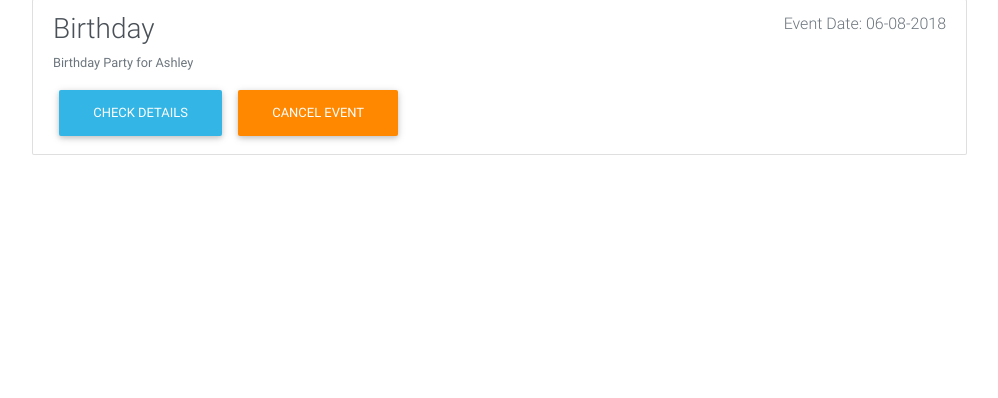
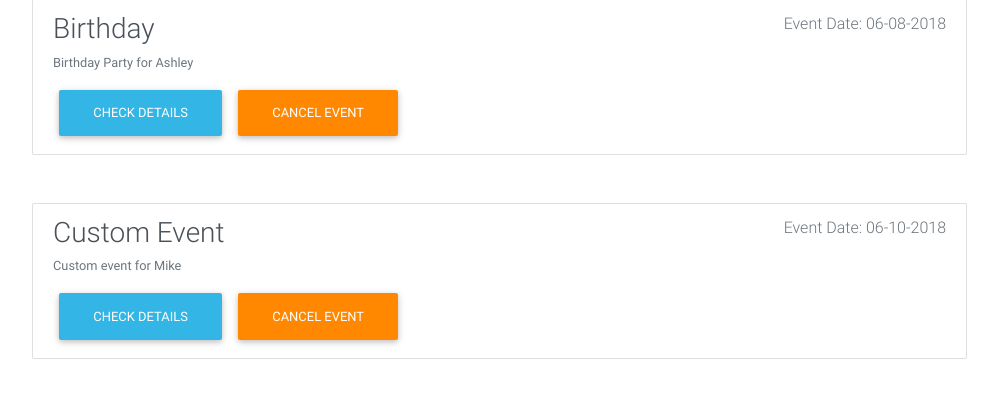
Before and after one commit to DeadOrAlive-EventManagement/Event-Management-App, a Flask app: page /home in a window 1280 px wide. Shown: the part 154-552 px from the top of the page, without its empty margins (38-1036 px from the left). Run offline with Flask 2, Linux system fonts and the light colour scheme; a user stored in the database is signed in; style sheets or scripts are compiled from the project's sources; some libraries are stand-ins or nearby versions.

Commit message:
fixed bug on manage event where all event details were showing up since the div id's were not unique

```diff
--- a/src/server.py
+++ b/src/server.py
@@ -7,7 +7,7 @@ import pymysql
 
 app = Flask(__name__)
 app.secret_key = 'totally a secret lolz'
-db = pymysql.connect("localhost", "root", "", "SE_Project")
+db = pymysql.connect("localhost", "root", "root", "SE_Project")
 cursor = db.cursor()
 
 
@@ -125,6 +125,7 @@ def home():
     events = dict()
     events["Birthday"] = dict()
     events["Birthday"]["description"] = "Birthday Party for Ashley"
+    events["Birthday"]["eventid"] = 1
     events["Birthday"]["date"] = "06-08-2018"
     vendors = dict()
     vendors["Ivy Park Venue"] = dict()
@@ -136,6 +137,22 @@ def home():
     vendors["HKG Catereres"]["status"] = "Waiting"
     vendors["HKG Catereres"]["color"] = "orange"
     events["Birthday"]["vendors"] = vendors
+
+    events["Custom Event"] = dict()
+    events["Custom Event"]["description"] = "Custom event for Mike"
+    events["Custom Event"]["eventid"] = 2
+    events["Custom Event"]["date"] = "06-10-2018"
+    vendors = dict()
+    vendors["Ivy Park Venue"] = dict()
+    vendors["Ivy Park Venue"]["service"] = "Venue"
+    vendors["Ivy Park Venue"]["status"] = "Confirmed"
+    vendors["Ivy Park Venue"]["color"] = "green"
+    vendors["HKG Catereres"] = dict()
+    vendors["HKG Catereres"]["service"] = "Caterer"
+    vendors["HKG Catereres"]["status"] = "Waiting"
+    vendors["HKG Catereres"]["color"] = "orange"
+    events["Custom Event"]["vendors"] = vendors
+
     # return render_template('manage_events.html',name = session['name'])
     if 'name' in session:
         return render_template('manage_events.html',name = session['name'],events = events)
--- a/src/templates/manage_events.html
+++ b/src/templates/manage_events.html
@@ -77,7 +77,7 @@
     <!--Grid row-->
 
     <!--Grid row-->
-    {% for event,details in events.items() %}
+    {% for event, details in events.items() %}
     <div class="row">
       <div class="mt-5 col-md-10 list-group">
         <a href="#" class="list-group-item list-group-item-action flex-column align-items-start">
@@ -86,10 +86,10 @@
             <medium class="text-muted">Event Date: {{ details["date"] }}</medium>
           </div>
           <small class="text-muted">{{ details["description"] }}</small><br>
-          <button type="button" class="mt-3 btn btn-info" data-toggle="collapse" data-target="#uniqueEventId" aria-expanded="false" aria-controls="collapseExample">Check Details</button>
+          <button type="button" class="mt-3 btn btn-info" data-toggle="collapse" data-target="#event{{ details['eventid']}}" aria-expanded="false" aria-controls="collapseExample">Check Details</button>
           <button type="button" class="mt-3 btn btn-warning">Cancel Event</button>
           <!-- Collapsible element -->
-          <div class="collapse" id="uniqueEventId">
+          <div class="collapse" id="event{{ details['eventid']}}">
             <div class="mt-3">
               <table class="table">
                 <thead>
```
